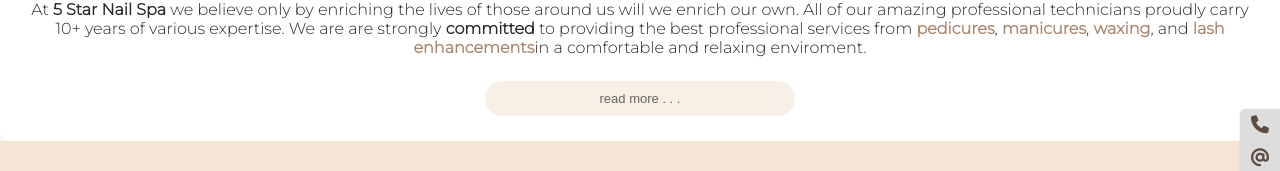
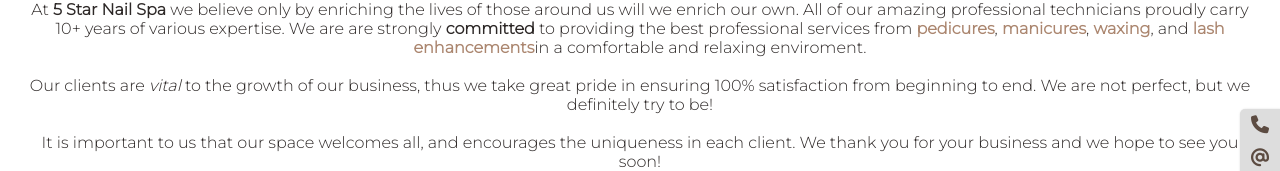
Before and after one commit to tuyet-pham/NailSalon, a React (Create React App) app: page / in a window 1280 px wide. Shown: the part 351-522 px from the top of the page. Built offline with nearby package versions, Linux system fonts and the light colour scheme.

Commit message:
took out read more

```diff
--- a/src/pages/Landing.jsx
+++ b/src/pages/Landing.jsx
@@ -75,20 +75,20 @@
 }
 
 function AboutUs() {
-    function setReadMore(){
-        const content = document.getElementById("contenth");
-        const readx = document.getElementById("readx")
+    // function setReadMore(){
+    //     const content = document.getElementById("contenth");
+    //     const readx = document.getElementById("readx")
 
-        if (content.style.display === "none"){
-            content.style.display = "inline";
-            readx.innerText = "read less . . .";
-        }
-        else{
-            content.style.display = "none";
-            document.getElementById("readx").innerText = "read more . . .";
-        }
+    //     if (content.style.display === "none"){
+    //         content.style.display = "inline";
+    //         readx.innerText = "read less . . .";
+    //     }
+    //     else{
+    //         content.style.display = "none";
+    //         document.getElementById("readx").innerText = "read more . . .";
+    //     }
 
-    }
+    // }
 
     return (
         <div className='about-us-body'>
@@ -116,7 +116,7 @@
                     <br/>
                     <img className='ico' src={ico} alt="ico"/>
                 </div>
-                <button onClick={setReadMore} id="readx" className='NS-btn'>read more . . .</button>
+                {/* <button onClick={setReadMore} id="readx" className='NS-btn'>read more . . .</button> */}
             </div>
         </div>
     );
--- a/src/pages/css/pages.css
+++ b/src/pages/css/pages.css
@@ -35,10 +35,10 @@
 #contentv, #contenth {
     text-align: center;
 }
-
+/*
 #contenth{
     display: none;
-}
+} */
 
 
 
```
